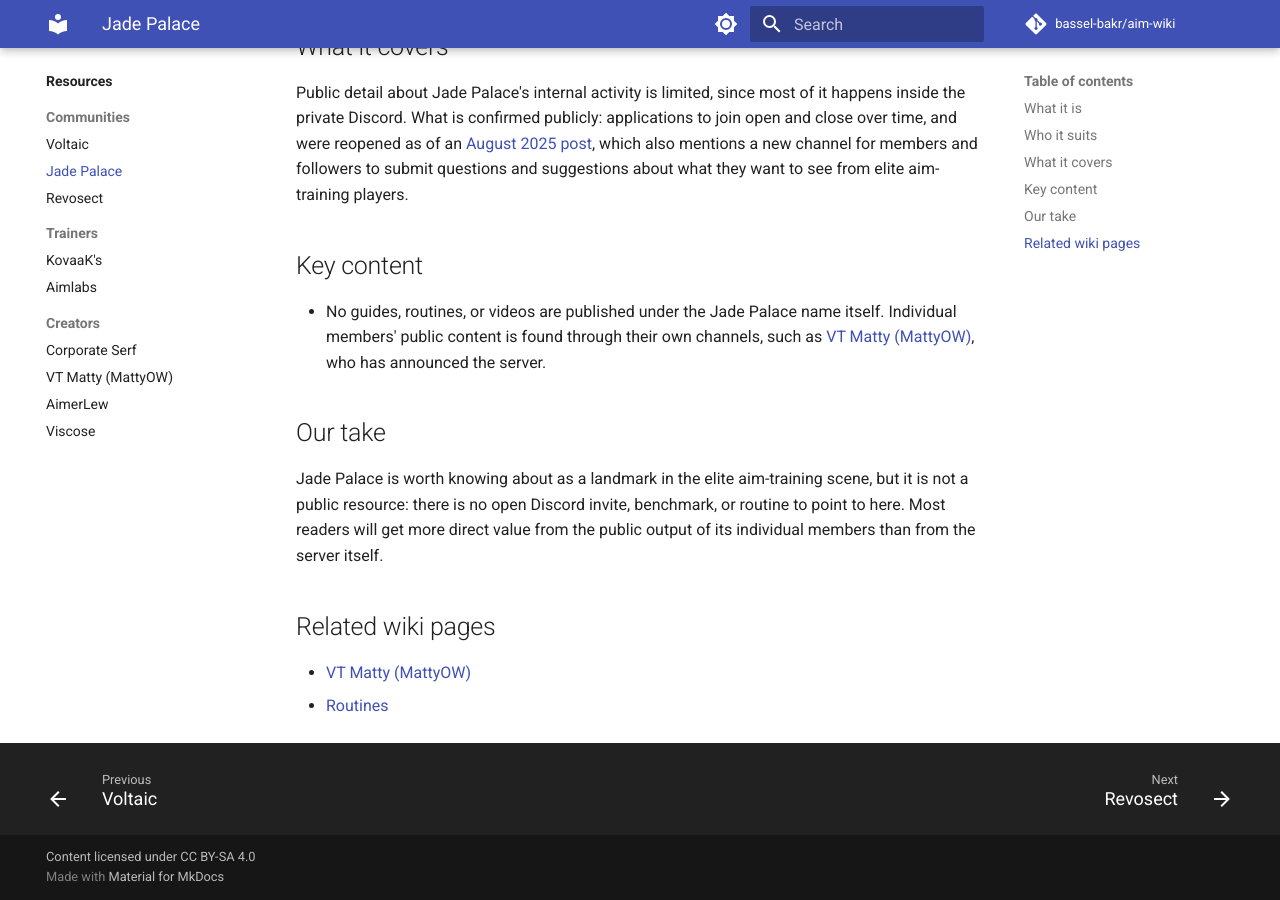
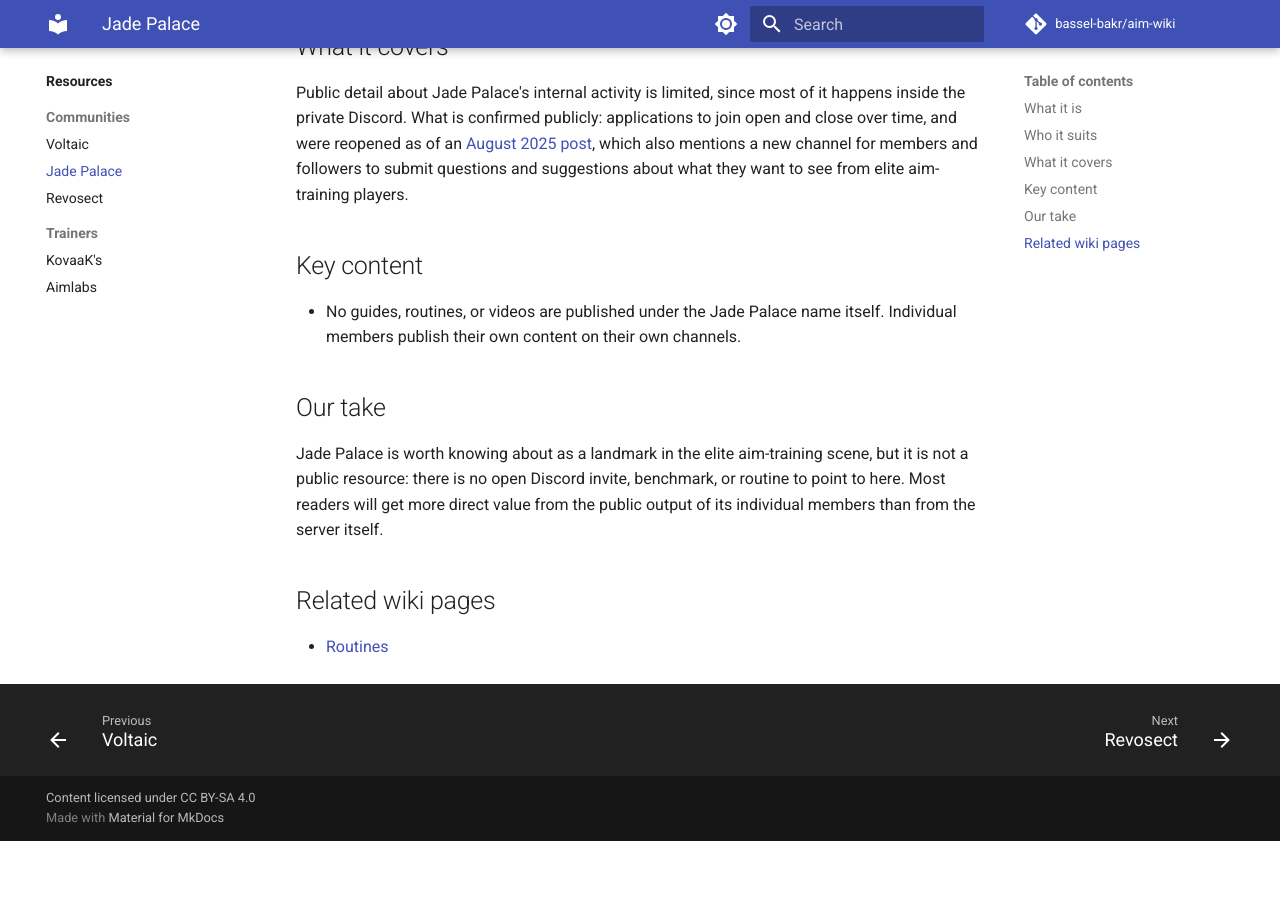
Before and after one commit to Bassel-Bakr/Aim, an MkDocs documentation site: the page built from docs/resources/communities/jade-palace.md, in a window 1280 px wide and 900 px high, scrolled down 770 px. Built offline with MkDocs 1.6.1 and Material for MkDocs 9.7.7, drawn with Linux system fonts in a browser that asks for light colours; comment, search, counter and statistics services are not loaded; after the commit the page ends 1611 px from its top, so only the background shows below that.

Commit message:
docs: drop creator pages
Co-Authored-By: Claude Haiku 4.5 <noreply@anthropic.com>

```diff
--- a/docs/resources/communities/jade-palace.md
+++ b/docs/resources/communities/jade-palace.md
@@ -25,7 +25,7 @@ Public detail about Jade Palace's internal activity is limited, since most of it
 
 ## Key content
 
-- No guides, routines, or videos are published under the Jade Palace name itself. Individual members' public content is found through their own channels, such as [VT Matty (MattyOW)](../creators/matty-ow.md), who has announced the server.
+- No guides, routines, or videos are published under the Jade Palace name itself. Individual members publish their own content on their own channels.
 
 ## Our take
 
@@ -33,5 +33,4 @@ Jade Palace is worth knowing about as a landmark in the elite aim-training scene
 
 ## Related wiki pages
 
-- [VT Matty (MattyOW)](../creators/matty-ow.md)
 - [Routines](../../training/routines.md)
--- a/mkdocs.yml
+++ b/mkdocs.yml
@@ -81,10 +81,5 @@ nav:
       - Trainers:
           - resources/trainers/kovaaks.md
           - resources/trainers/aimlabs.md
-      - Creators:
-          - resources/creators/corporate-serf.md
-          - resources/creators/matty-ow.md
-          - resources/creators/aimer-lew.md
-          - resources/creators/viscose.md
   - Glossary: glossary.md
   - Tags: tags.md
```
Also changed, not shown: CONTRIBUTING.md (+2 -2 lines), README.md (+1 -1 lines), docs/resources/creators/aimer-lew.md (deleted, +0 -10 lines), docs/resources/creators/corporate-serf.md (deleted, +0 -10 lines), docs/resources/creators/matty-ow.md (deleted, +0 -10 lines), docs/resources/creators/viscose.md (deleted, +0 -10 lines), 1 other file.
